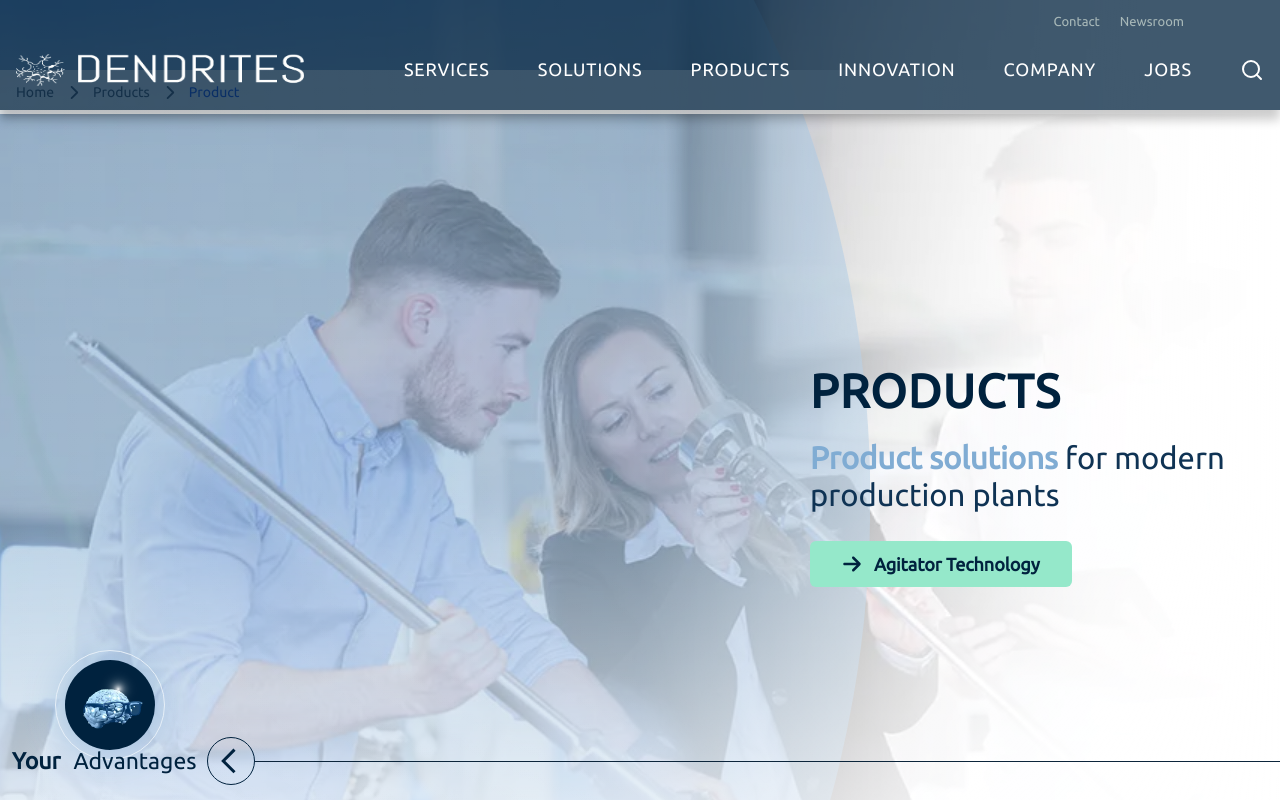
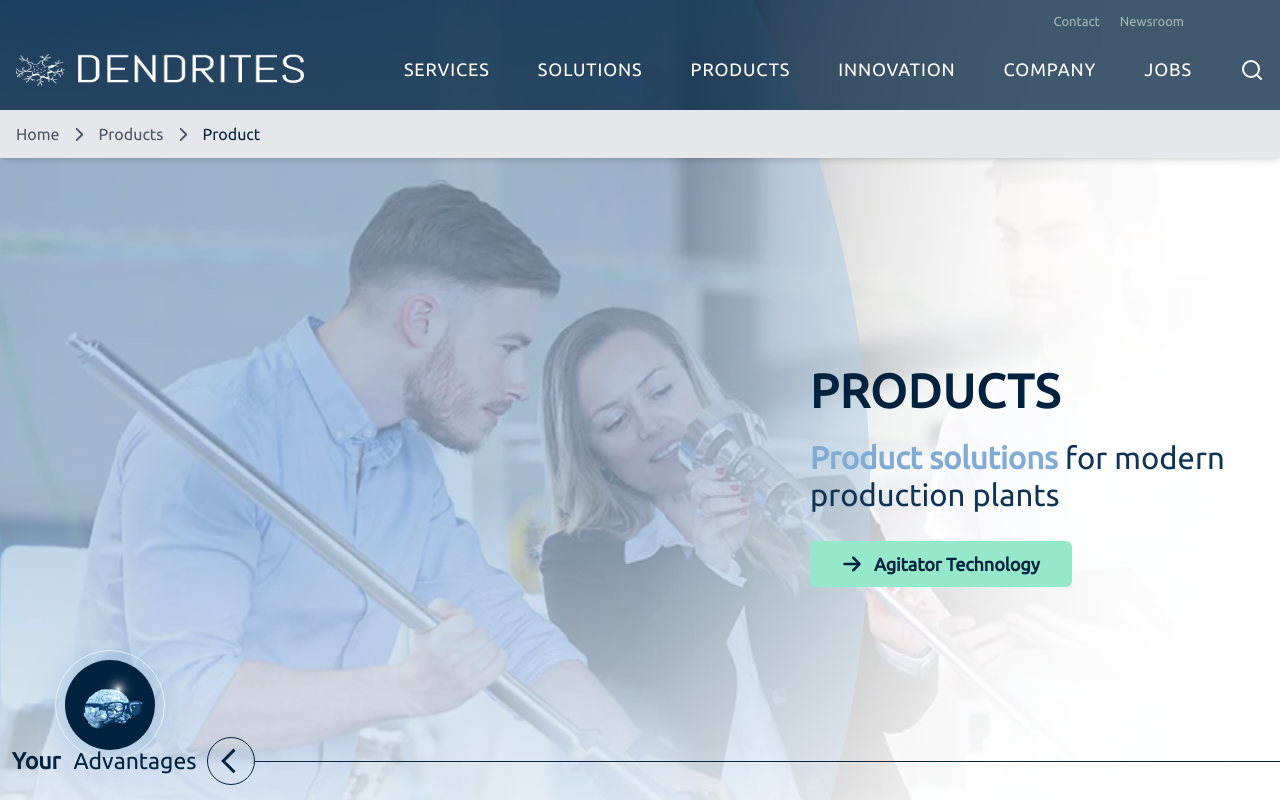
Before and after one commit to srushti-4151/Dendrites, a React (Create React App) app: page /products in a window 1280 px wide. Shown: the top 800 px of the page. Built offline with nearby package versions, Linux system fonts and the light colour scheme.

Commit message:
product page bar

```diff
--- a/src/views/products/Bar.jsx
+++ b/src/views/products/Bar.jsx
@@ -1,24 +1,53 @@
-import React from "react";
+import React, { useEffect, useState } from "react";
 import { FaChevronRight } from "react-icons/fa6";
 
 const Bar = () => {
+  const [topValue, setTopValue] = useState(110);
+
+  const handleScroll = () => {
+    const scrollPosition = window.scrollY;
+    if (scrollPosition <= 110) {
+      setTopValue(110 - scrollPosition);
+    } else {
+      setTopValue(70);
+    }
+  };
+
+  useEffect(() => {
+    console.log("topval", topValue);
+
+  }, [topValue])
+
+
+  useEffect(() => {
+    window.addEventListener("scroll", handleScroll);
+
+    return () => {
+      window.removeEventListener("scroll", handleScroll);
+    };
+  }, []);
+
   return (
 
-    <div className="text-sm w-full bg-gray-100 bg-opacity-90 shadow-md py-3 fixed z-10 top-[70px]">
-      <div className="relative text-left w-full mx-auto px-4 flex space-x-3 text-gray-600 items-center">
-        <a href="/" className="text-gray-600 hover:underline">
+    <div className="text-sm w-full bg-gray-200 shadow-md py-3 fixed z-50"
+    style={{
+      top: window.innerWidth >= 1024 ? topValue : 0,
+    }}
+    >
+      <div className="relative text-base text-left w-full mx-auto px-4 flex space-x-3 text-gray-600 items-center">
+        <a href="/" className="text-gray-600">
           Home
         </a>
         <span className="text-lg">
           <FaChevronRight size={15} />
         </span>
-        <a href="/products" className="text-gray-600 hover:underline">
+        <a href="/products" className="text-gray-600">
           Products
         </a>
         <span>
           <FaChevronRight size={15} />
         </span>
-        <span className="text-blue-700">Product</span>
+        <span className="text-[#00223E]">Product</span>
       </div>
     </div>
 
```
